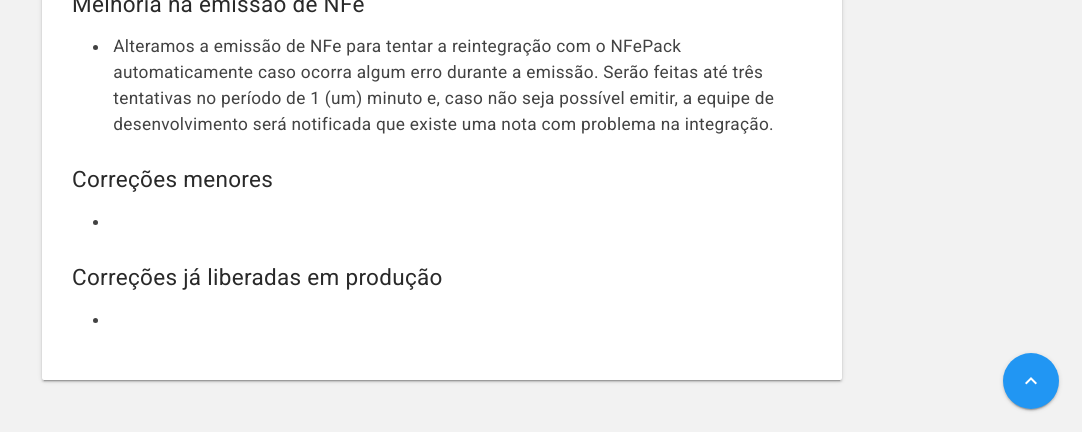
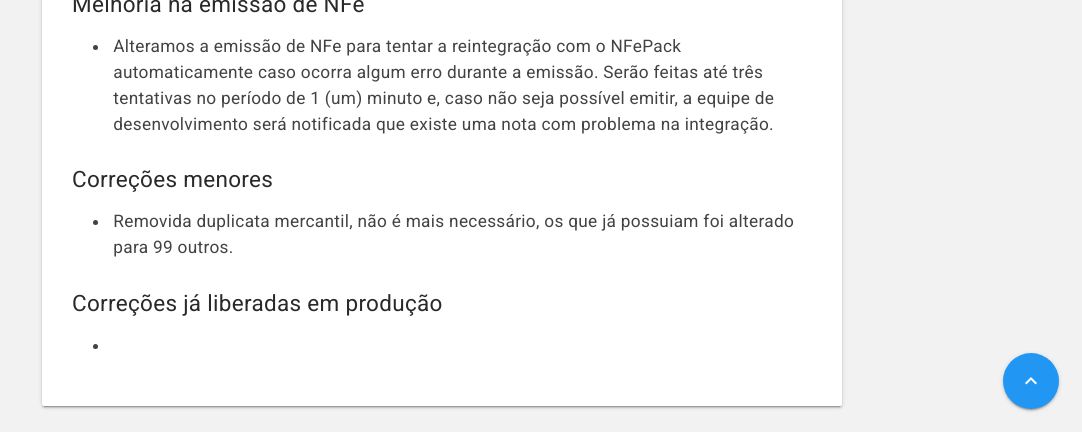
Before and after one commit to myrp-maicon/changelog-myrp, a Jekyll site: the page built from docs/myrp/18.11.02.md, in a window 1280 px wide, cut to the strip 468-900 px from the top of the page. Shown: the whole strip, without its empty margins (198-1280 px from the left). Built offline with Jekyll 4.4.1, drawn with Linux system fonts in a browser that asks for light colours; nearby versions of some CDN libraries; our own code applies the rules of GitHub Pages for plain Markdown files; the repository's description, which GitHub fills in, is left out.

Commit message:
Update 18.11.02.md

```diff
--- a/docs/myrp/18.11.02.md
+++ b/docs/myrp/18.11.02.md
@@ -8,7 +8,7 @@ As alterações estarão disponíveis no ambiente demo.myrp.com.br (212) na ter
 * Alteramos a emissão de NFe para tentar a reintegração com o NFePack automaticamente caso ocorra algum erro durante a emissão. Serão feitas até três tentativas no período de 1 (um) minuto e, caso não seja possível emitir, a equipe de desenvolvimento será notificada que existe uma nota com problema na integração.
 
 ## Correções menores
-*
+* Removida duplicata mercantil, não é mais necessário, os que já possuiam foi alterado para 99 outros.
 
 ## Correções já liberadas em produção
 *
```
